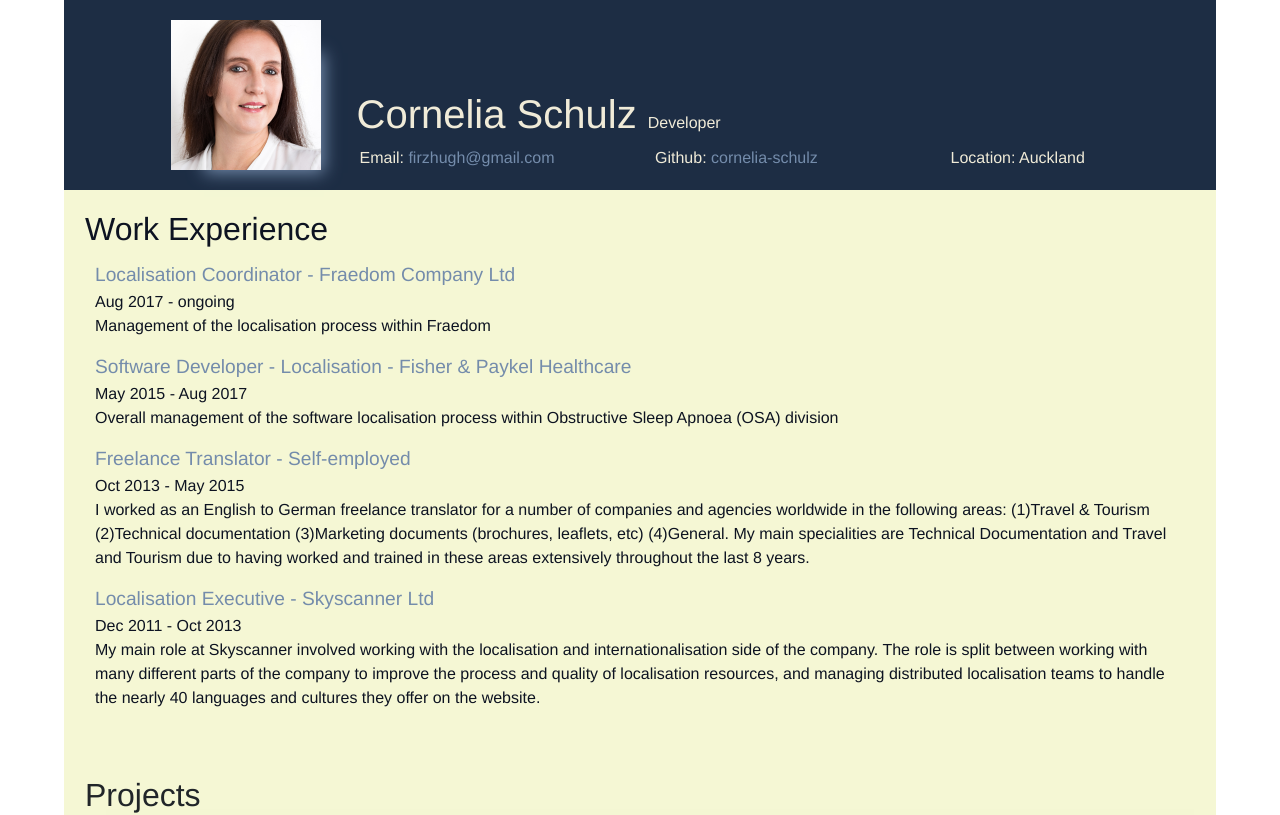
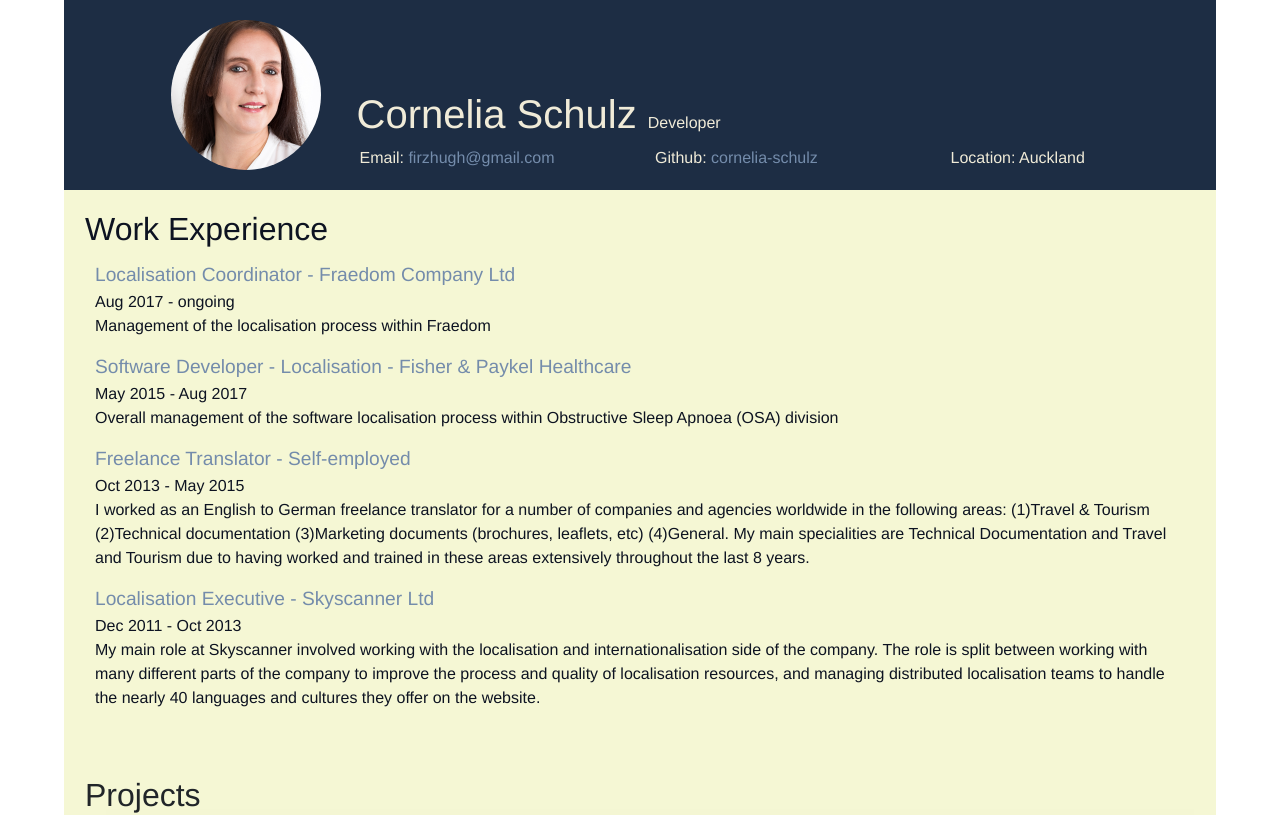
Before and after one commit to cornelia-schulz/resume-vue, a Vue app: page / in a window 1280 px wide. Shown: the top 815 px of the page. Built offline with nearby package versions, Linux system fonts and the light colour scheme.

Commit message:
adjusted styling of profile picture

```diff
--- a/src/components/Header.vue
+++ b/src/components/Header.vue
@@ -59,11 +59,11 @@
 
     .profile-img {
         text-align: center;
-        -webkit-box-shadow: 18px 18px 16px -15px rgba(116,140,171,1);
+        /* -webkit-box-shadow: 18px 18px 16px -15px rgba(116,140,171,1);
         -moz-box-shadow: 18px 18px 16px -15px rgba(116,140,171,1);
-        box-shadow: 18px 18px 16px -15px rgba(116,140,171,1);
+        box-shadow: 18px 18px 16px -15px rgba(116,140,171,1); */
         max-height: 150px;
-
+        border-radius: 50%;
     }
 
     .header-right {
```
